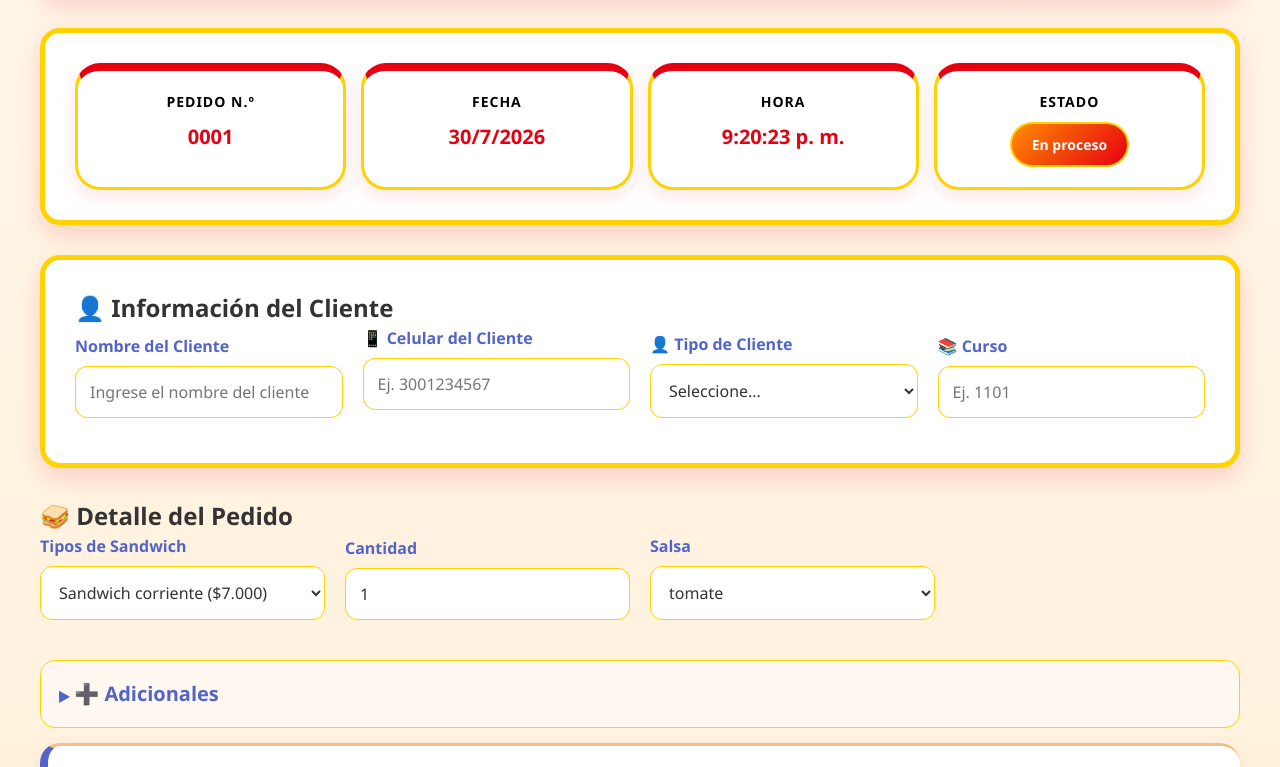
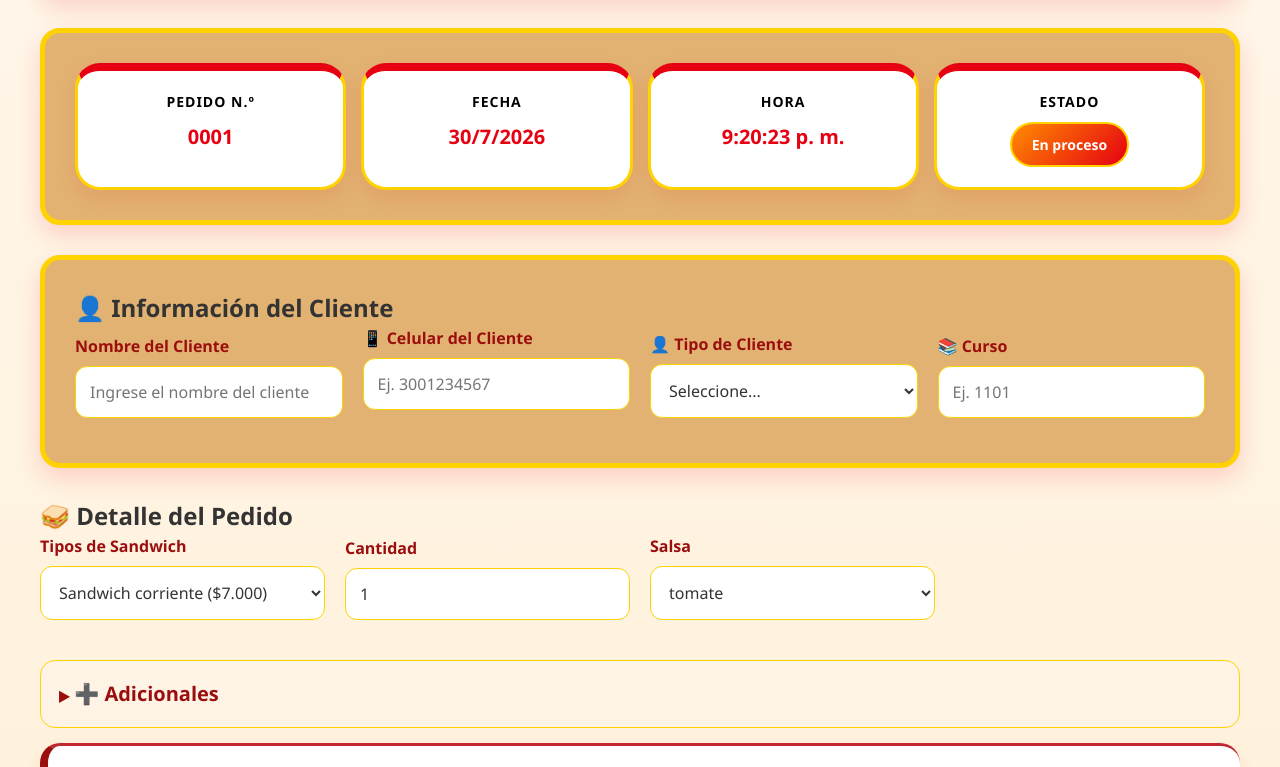
Before and after one commit to nobody675/sandwichitos-1.3, a plain HTML site: page index.htm in a window 1280 px wide. Shown: the part 550-1317 px from the top of the page. Drawn offline with Linux system fonts and the light colour scheme.

Commit message:
Update estilos.css

```diff
--- a/estilos.css
+++ b/estilos.css
@@ -20,14 +20,14 @@
 
     /* Colores SANDWICHITOS */
 
-    --color-principal:#5264c9;
-    --color-secundario:#eec18e;
-    --color-acento:#e2954d;
+    --color-principal:#9B0E0E;
+    --color-secundario:#C12A2F;
+    --color-acento:#FFDA9C;
 
     /* Fondos */
 
-    --color-fondo:#FFF7F0;
-    --color-panel:#FFFFFF;
+    --color-fondo:#FFF3E5;
+    --color-panel:#E2B272;
     --color-claro:#FFF4D6;
 
     /* Estados */
```
